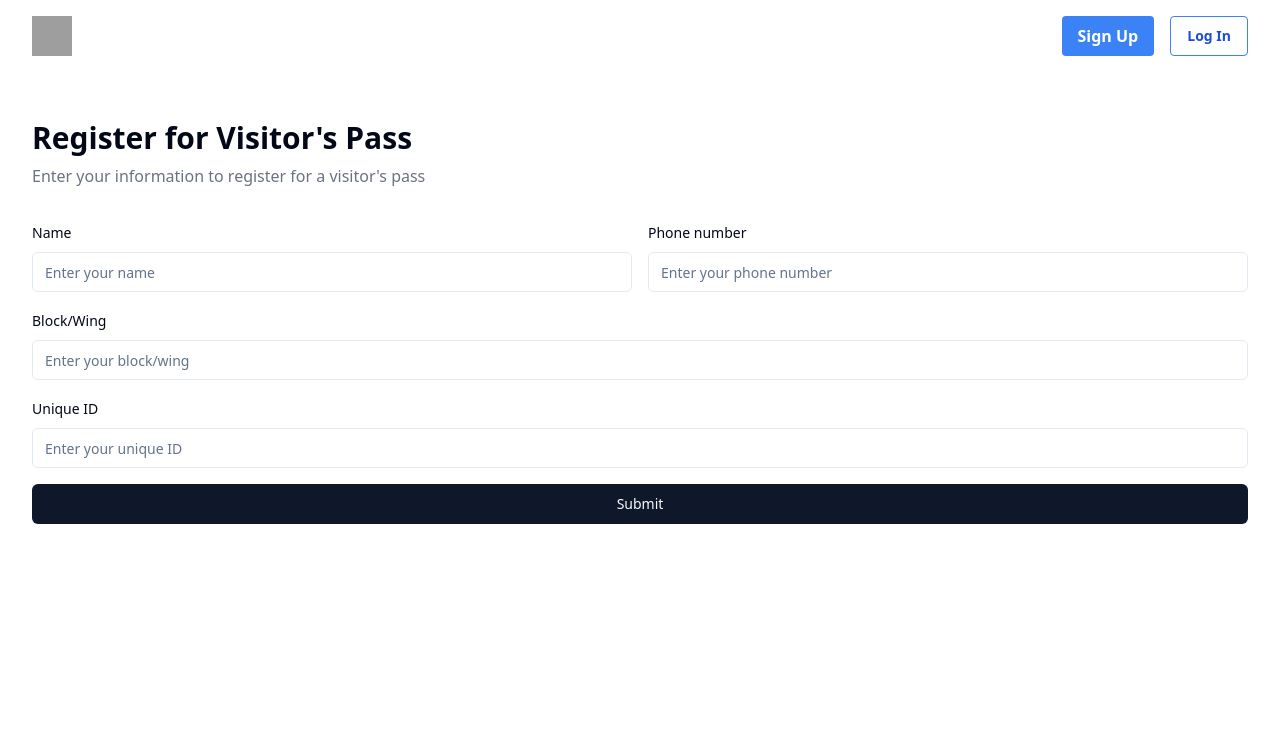
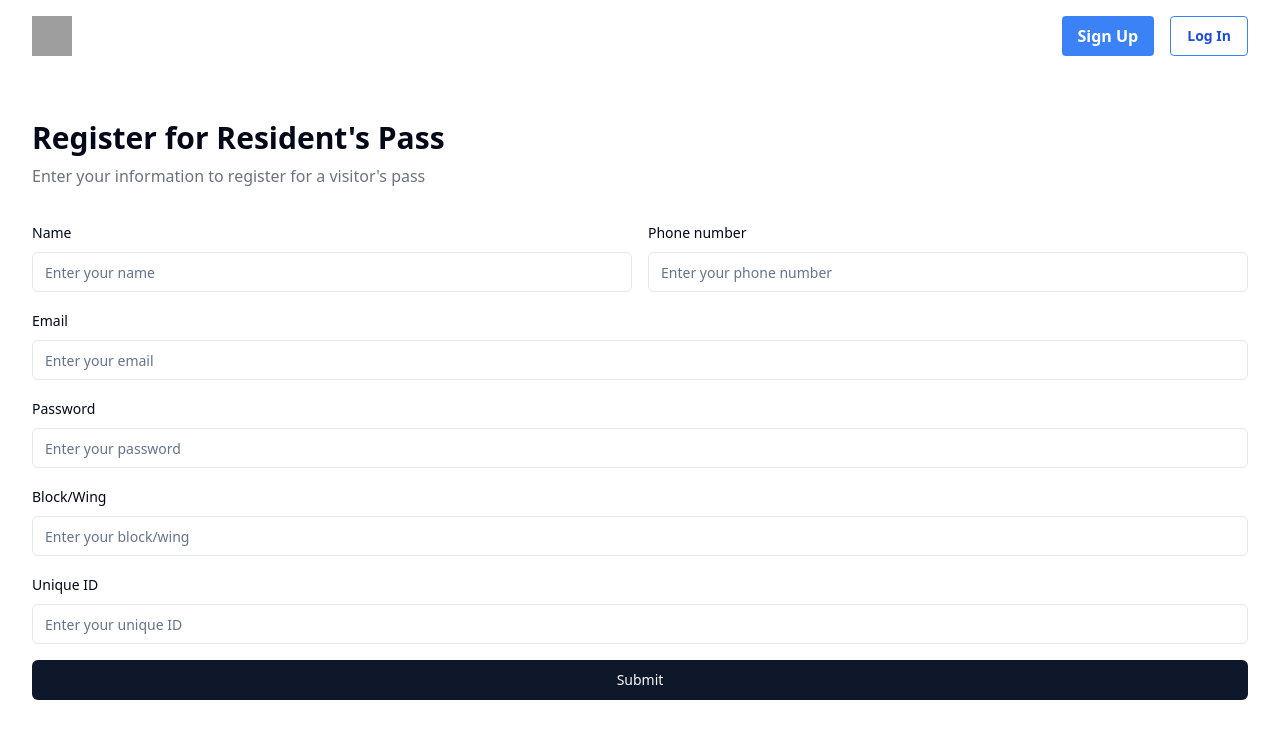
Before and after one commit to KunalGarg-PEC/Project-EIC, a React (Vite) app in the folder client/: page /signupasresident in a window 1280 px wide. Shown: the top 738 px of the page. Built offline with nearby package versions, Linux system fonts and the light colour scheme; grey boxes are pictures that could not be loaded.

Commit message:
harsh upp

```diff
--- a/client/src/components/SignUpAsAdmin.jsx
+++ b/client/src/components/SignUpAsAdmin.jsx
@@ -26,6 +26,10 @@ export default function SignUpAsAdmin() {
           <Input id="email" placeholder="Enter your email" required type="email" />
         </div>
         <div className="space-y-2">
+          <Label htmlFor="password">Password</Label>
+          <Input id="password" placeholder="Enter your password" required type="password" />
+        </div>
+        <div className="space-y-2">
           <Label htmlFor="phone">Phone number</Label>
           <Input id="phone" placeholder="Enter your phone number" required type="tel" />
         </div>
--- a/client/src/components/SignUpAsResident.jsx
+++ b/client/src/components/SignUpAsResident.jsx
@@ -14,7 +14,7 @@ export default function SignUpAsResident() {
       <div className="mx-auto prose lg:prose-xl">
         <div className="space-y-8">
           <div className="space-y-2">
-            <h1 className="text-3xl font-bold">Register for Visitor's Pass</h1>
+            <h1 className="text-3xl font-bold">Register for Resident's Pass</h1>
             <p className="text-gray-500 dark:text-gray-400">Enter your information to register for a visitor's pass</p>
           </div>
           <div className="space-y-4">
@@ -27,6 +27,14 @@ export default function SignUpAsResident() {
                 <Label htmlFor="phone">Phone number</Label>
                 <Input id="phone" placeholder="Enter your phone number" required />
               </div>
+            </div>
+            <div className="space-y-2">
+                <Label htmlFor="email">Email</Label>
+                <Input id="email" placeholder="Enter your email" required type="email" />
+            </div>
+            <div className="space-y-2">
+                <Label htmlFor="password">Password</Label>
+                <Input id="password" placeholder="Enter your password" required type="password" />
             </div>
             <div className="space-y-2">
               <Label htmlFor="block">Block/Wing</Label>
```
